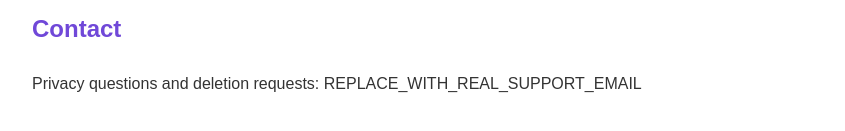
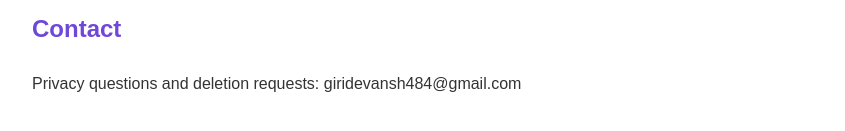
Before and after one commit to kumarDevanshh/baby-look-ai-privacy, a plain HTML site: page index.html in a window 1280 px wide. Shown: the part 1086-1217 px from the top of the page, without its empty margins (208-1053 px from the left). Drawn offline with Linux system fonts and the light colour scheme.

Commit message:
Update support email in privacy section

```diff
--- a/index.html
+++ b/index.html
@@ -43,6 +43,6 @@
   <p>The app's intended age group and children's data practices should be described according to the app's actual target audience and functionality.</p>
 
   <h2>Contact</h2>
-  <p>Privacy questions and deletion requests: REPLACE_WITH_REAL_SUPPORT_EMAIL</p>
+  <p>Privacy questions and deletion requests: giridevansh484@gmail.com</p>
 </body>
 </html>
```
